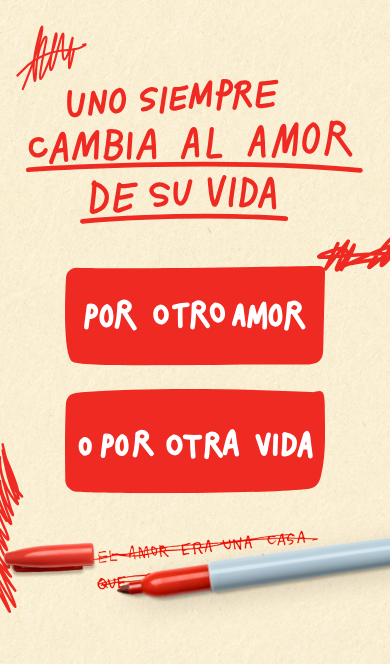
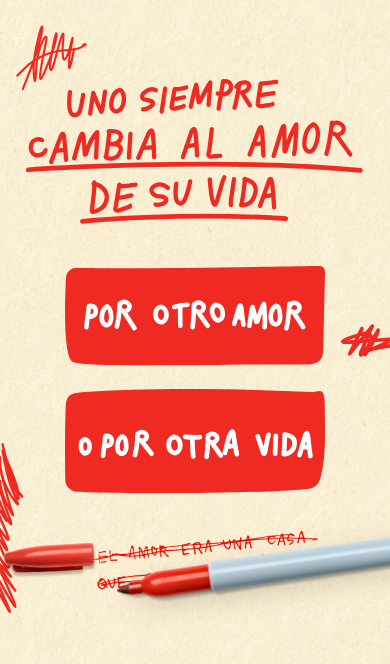
Before and after one commit to omarbercor/amalia_libroamor, an Astro site: page / in a window 390 px wide. Shown: the part 96-760 px from the top of the page. Built offline with nearby package versions, Linux system fonts and the light colour scheme; Astro itself is replaced by a stand-in of ours; a web font is replaced by a local one.

Commit message:
fix(home): update doodle-mid-right position for desktop and mobile

```diff
--- a/src/pages/index.astro
+++ b/src/pages/index.astro
@@ -190,7 +190,7 @@ import InteractiveSharpieCanvas from '../components/InteractiveSharpieCanvas.ast
   .doodle-mid-right {
     position: absolute;
     top: 54%;
-    right: -8%;
+    right: -14%;
     pointer-events: auto;
     z-index: 2;
   }
@@ -295,8 +295,8 @@ import InteractiveSharpieCanvas from '../components/InteractiveSharpieCanvas.ast
     }
 
     .doodle-mid-right {
-      top: 32%;
-      right: -20%;
+      top: 47%;
+      right: -27%;
       width: 120px;
     }
 
```
